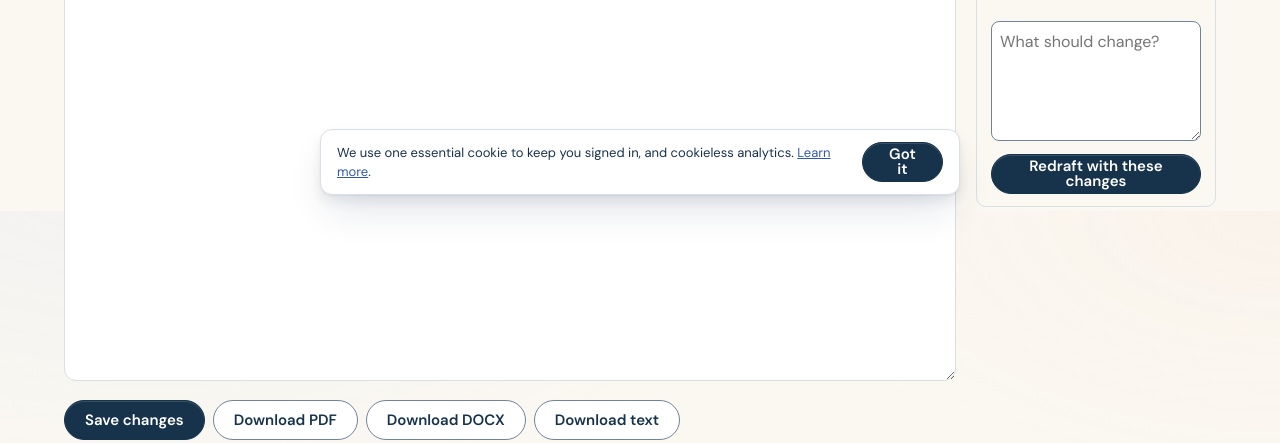
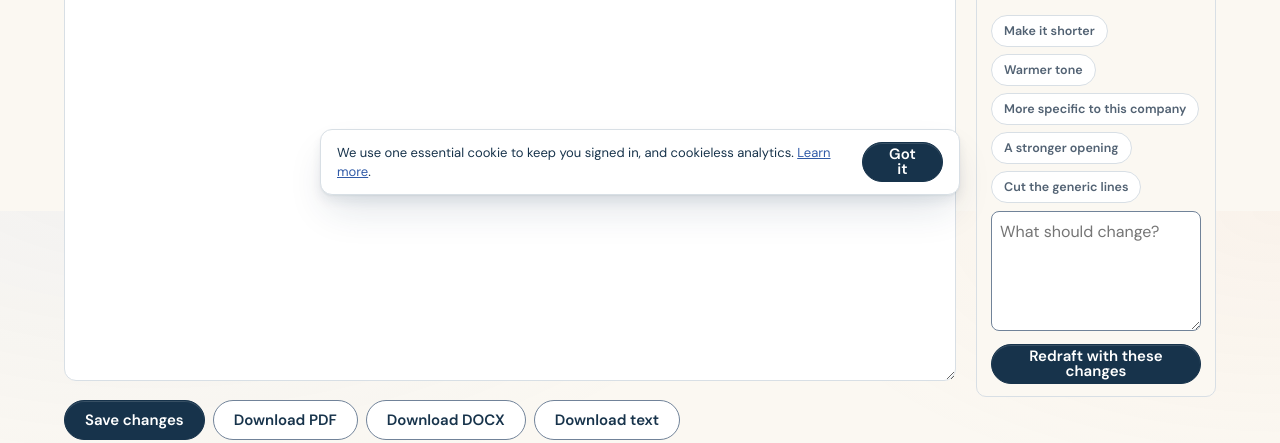
Before and after one commit to ettore-strapazzon/jbhntr, a Python web app: template web/app/templates/document.html in a window 1280 px wide. Shown: the part 589-1032 px from the top of the page. Run offline with Jinja, Linux system fonts and the light colour scheme; the template is opened without the code that fills it, so the values that code supplies are empty.

Commit message:
feat(ax-7): refine chips make the drafting agent steerable
The refine box was a blank textarea. Add suggested-change chips (CV: shorter,
more technical, warmer tone, lead with my most relevant role, quantify;
CL: shorter, warmer, more specific to this company, stronger opening, cut
generic lines). One click drops the instruction into the box; clicking
several stacks them into one request. CSP-safe delegated handler in app.js.

Full web suite green.

Co-Authored-By: Claude Opus 4.8 <noreply@anthropic.com>

```diff
--- a/web/app/static/app.css
+++ b/web/app/static/app.css
@@ -1200,6 +1200,10 @@ a.plan-cta,.plan-cta .btn{align-self:start}
 .trk-docs{display:flex;gap:8px;flex-wrap:wrap;align-items:center;margin-top:8px}
 .refine-box{margin:18px 0;padding:12px 14px;border:1px solid var(--border-subtle);border-radius:10px;background:var(--surface-canvas)}
 .refine-box textarea{width:100%;margin:6px 0;padding:8px}
+.refine-chips{display:flex;flex-wrap:wrap;gap:7px;margin:8px 0 2px}
+.refine-chip{min-height:32px;padding:6px 12px;font:600 12.5px/1 var(--font-text);border-radius:var(--r-chip);
+  border:1px solid var(--border-subtle);background:var(--surface-raised);color:var(--text-secondary);box-shadow:none;cursor:pointer}
+.refine-chip:hover{border-color:var(--action-primary);color:var(--action-primary);background:var(--surface-raised)}
 .revisions ul{list-style:none;padding:0;margin:6px 0 0;display:flex;flex-direction:column;gap:4px}
 
 /* --- CV formatted preview (best-effort match to the uploaded CV) --- */
--- a/web/app/static/app.js
+++ b/web/app/static/app.js
@@ -219,6 +219,20 @@ document.addEventListener("input", function (e) {
     var out = document.getElementById(e.target.getAttribute("data-counter"));
     if (out) out.textContent = (max - e.target.value.length) + " left";
   }
+});
+
+// Refine chips: one click drops a suggested instruction into the refine box;
+// clicking several stacks them into one request. CSP forbids inline handlers.
+document.addEventListener("click", function (e) {
+  var chip = e.target.closest && e.target.closest("[data-refine-fill]");
+  if (!chip) return;
+  var box = chip.closest(".refine-box");
+  var ta = box && box.querySelector("textarea");
+  if (!ta) return;
+  var add = chip.getAttribute("data-refine-fill");
+  var cur = ta.value.trim();
+  ta.value = cur ? cur.replace(/[.\s]+$/, "") + ". " + add : add;
+  ta.focus();
 });
 
 // Toast + nav pulse when a job is saved to My Jobs.
--- a/web/app/templates/document.html
+++ b/web/app/templates/document.html
@@ -50,6 +50,14 @@
     <p class="small muted">Describe what to change and JBHNTR will redraft this {{ kind_label }}
       (e.g. "shorter, lead with the fintech role, warmer tone, drop the 2016 job"). Free —
       refining a draft you've already generated doesn't cost more credits.</p>
+    {# Suggested changes: one click drops the instruction into the box, so the agent
+       reads as steerable. Multiple chips stack into one request. #}
+    <div class="refine-chips" role="group" aria-label="Suggested changes">
+      {% set _chips = (["Make it shorter","More technical","Warmer tone","Lead with my most relevant role","Quantify the impact more"]
+                       if kind == 'cv' else
+                       ["Make it shorter","Warmer tone","More specific to this company","A stronger opening","Cut the generic lines"]) %}
+      {% for c in _chips %}<button type="button" class="refine-chip" data-refine-fill="{{ c }}">{{ c }}</button>{% endfor %}
+    </div>
     <textarea id="refine-{{ kind }}" name="feedback" rows="3" placeholder="What should change?"></textarea>
     <input type="hidden" name="content" value="{{ doc.content }}">
     <button type="submit">Redraft with these changes</button>
```
